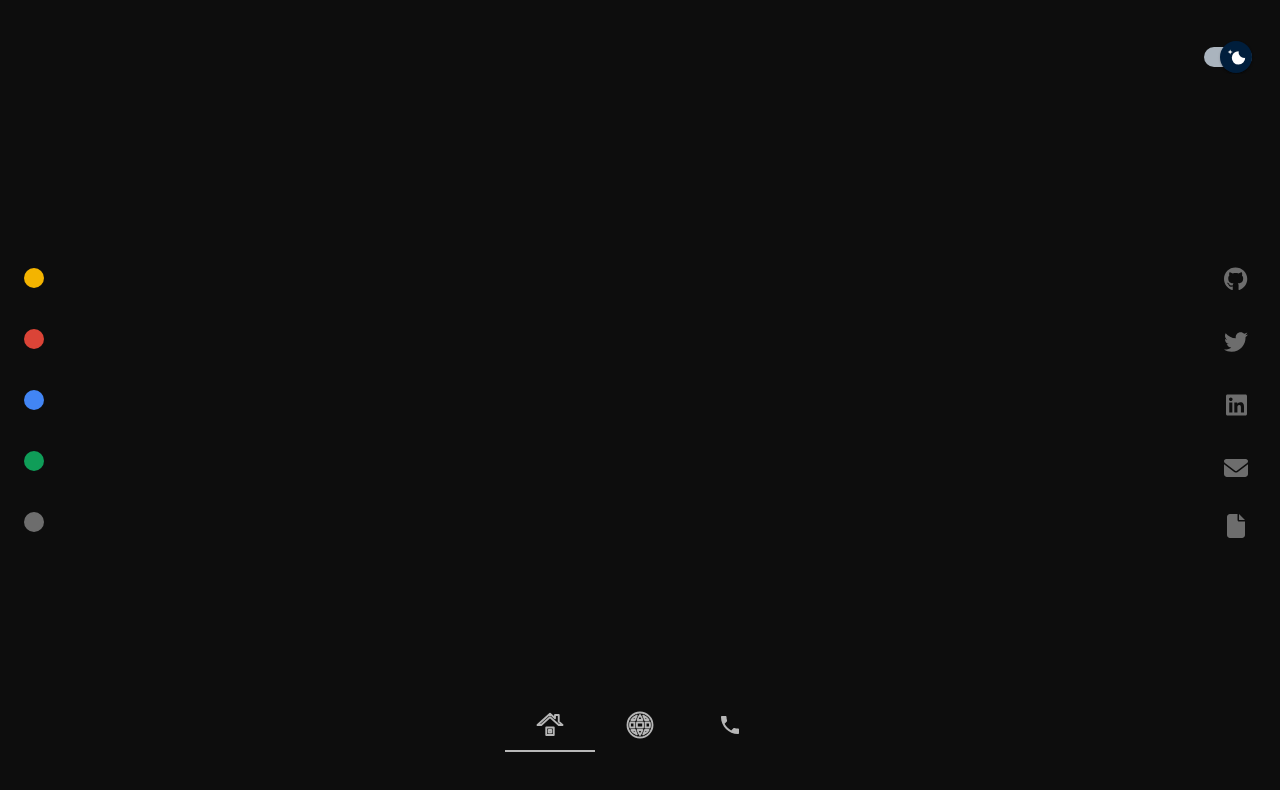
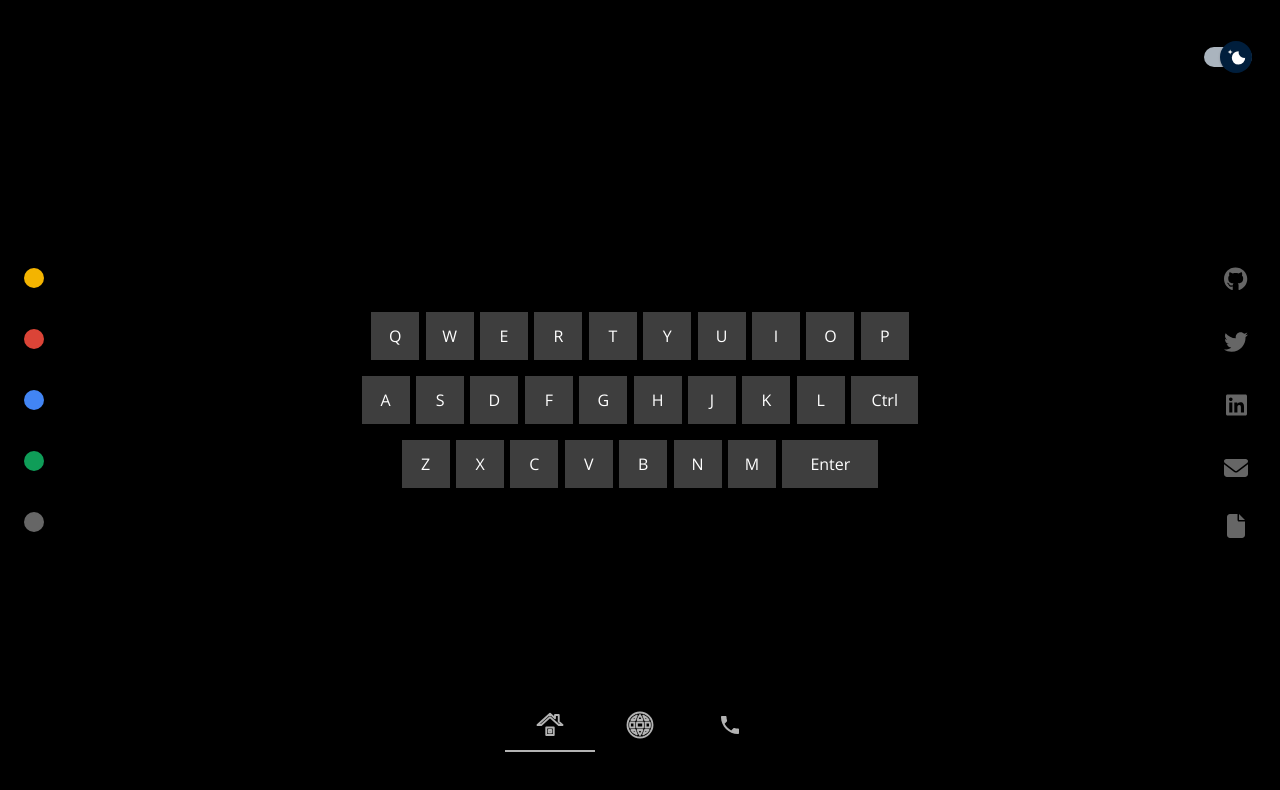
Before and after one commit to barathbalasubramanian/material_ui, a React (Create React App) app: page / in a window 1280 px wide. Shown: the top 790 px of the page. Built offline with nearby package versions, Linux system fonts and the light colour scheme.

Commit message:
keyboard setup

```diff
--- a/src/components/Home.js
+++ b/src/components/Home.js
@@ -3,15 +3,16 @@ import IconTabs from "./Tabs";
 import FloatingActionButtonsRight from "./Fab";
 import FloatingActionButtonsLeft from "./colors";
 import CustomizedSwitches from "./switch";
-import Bg from "./bg";
+import Hero from "./hero";
 
 function Home() {
   return (
     <>
-      <IconTabs />
-      <CustomizedSwitches />
-      <FloatingActionButtonsLeft />
-      <FloatingActionButtonsRight />
+        <Hero />
+        <IconTabs />
+        <CustomizedSwitches />
+        <FloatingActionButtonsLeft />
+        <FloatingActionButtonsRight />
     </>
   );
 }
--- a/src/components/colors.js
+++ b/src/components/colors.js
@@ -27,7 +27,6 @@ function FloatingActionButtonsLeft(props) {
         }
     }
 
-    console.log(props['location'])
     return (
         <div className=
             {
--- /dev/null
+++ b/src/components/hero.js
@@ -0,0 +1,39 @@
+import React, { useEffect } from 'react'
+import image from "../assets/me.png";
+import Styles from '../css/hero.module.css'
+
+
+function Hero() {
+
+    useEffect(() => {
+        setkeyboard();
+    }, []);
+
+    function setkeyboard() {
+        console.log('Set Keyboard')
+        let keyboard = [ ['Q', 'W', 'E', 'R', 'T', 'Y', 'U', 'I', 'O', 'P'], ['A', 'S', 'D', 'F', 'G', 'H', 'J', 'K', 'L'], ['Ctrl', 'Z', 'X', 'C', 'V', 'B', 'N', 'M', 'Enter']]
+        for (let r = 0; r < keyboard.length; r++) {
+            for (let c = 0; c < keyboard[r].length; c++) {
+                let keys = document.createElement('div')
+                keys.innerHTML = keyboard[r][c]
+                keys.id = 'Key' + keyboard[r][c]
+                keys.classList.add(`${Styles.keys}`)
+                document.querySelector('.keyboard').append(keys)
+                if (keyboard[r][c] === 'Enter') { keys.classList.add(`${Styles.enter}`) }
+                if (keyboard[r][c] === 'Ctrl') { keys.classList.add(`${Styles.ctrl}`) }
+            }
+        }
+    }
+
+    return (
+        <div className={Styles.herokeyboard}>
+            {/* <img src={image} alt="img" /> */}
+            {/* <div className="about-me">
+                <h2>Barath kumar</h2>
+            </div> */}
+            <div className={`${Styles.keyboard} keyboard `}></div>
+        </div>
+  )
+}
+
+export default Hero
--- a/src/components/switch.js
+++ b/src/components/switch.js
@@ -3,6 +3,7 @@ import { styled } from "@mui/material/styles";
 import FormGroup from "@mui/material/FormGroup";
 import FormControlLabel from "@mui/material/FormControlLabel";
 import Switch from "@mui/material/Switch";
+import { keyboard } from "@testing-library/user-event/dist/keyboard";
 
 const MaterialUISwitch = styled(Switch)(({ theme }) => ({
   width: 62,
@@ -56,15 +57,16 @@ export default function CustomizedSwitches() {
   const ChangeColor = () => {
     setDarkMode(!darkMode);
 
-    const bgColor = darkMode ? "white" : "rgba(0, 0, 0, 0.85)";
-    // const lgbgColor = darkMode ? "white" : "rgb(56, 56, 56)";
+    const bgColor = darkMode ? "white" : "rgba(0, 0, 0)";
     const textColor = !darkMode ? "white" : "black";
+    const keyboard_ = !darkMode ? "#9c9c9c66" : "rgba(0,0,0,.75)"
     document.documentElement.style.setProperty("--bg", bgColor);
     document.documentElement.style.setProperty("--text", textColor);
-    // document.documentElement.style.setProperty("--lgbg", lgbgColor);
     document.documentElement.style.setProperty("--icon", textColor);
     document.documentElement.style.setProperty("--select", textColor);
+    document.documentElement.style.setProperty("--keyboard", keyboard_)
   };
+
   return (
     <div className="switch">
       <FormGroup>
--- /dev/null
+++ b/src/css/hero.module.css
@@ -0,0 +1,35 @@
+
+.herokeyboard {
+    position: absolute;
+    width: 36em;
+    top: 50%;
+    left: 50%;
+    transform: translate(-50%, -50%);
+}
+
+.keyboard {
+    display: flex;
+    flex-wrap: wrap;
+    width: 36em;
+    margin: auto;
+    justify-content: center;
+    align-items: center;
+    column-gap: 0.4em;
+    row-gap: 1em;
+}
+
+.keys {
+    background-color: var(--keyboard);
+    width: 3em;
+    height:3em;
+    display: flex;
+    justify-content: center;
+    align-items: center;
+    color: white;
+}
+.ctrl {
+    width: 4.2em;
+}
+.enter {
+    width: 6em;
+}
--- a/src/index.css
+++ b/src/index.css
@@ -20,12 +20,13 @@ body, html {
 
 :root {
   --violet: violet;
-  --bg: rgba(0, 0, 0, 0.95);
+  --bg: rgba(0, 0, 0);
   --text: rgba(255, 255, 255, 0.4);
   --lgbg: rgb(56, 56, 56);
   --icon: rgba(255, 255, 255, 0.7);
   --select: rgba(255, 255, 255, 0.7);
   --project-bg: 0,0,0;
+  --keyboard: #9c9c9c66
 }
 
 .right a {
@@ -94,7 +95,6 @@ body {
   justify-content: center;
   gap: 1.25em;
   font-size: 24px;
-  /* background-color: var(--lgbg); */
   padding: 1em 0.5em;
 }
 
@@ -282,7 +282,7 @@ body {
     width: 100%;
     height: 100vh;
     overflow-x: scroll !important;
-    margin-left: 2em;
+    margin: 0 2em;
 }
 
 @media only screen and (max-width: 700px) {
--- a/src/index.js
+++ b/src/index.js
@@ -9,13 +9,11 @@ import { ParallaxProvider } from 'react-scroll-parallax';
 
 const root = ReactDOM.createRoot(document.getElementById('root'));
 root.render(
-  <React.StrictMode>
     <ParallaxProvider>
       <Router>
           <App />
       </Router>
     </ParallaxProvider>
-  </React.StrictMode>
 );
 
 reportWebVitals();
```
Also changed, not shown: src/assets/me.png (added).
